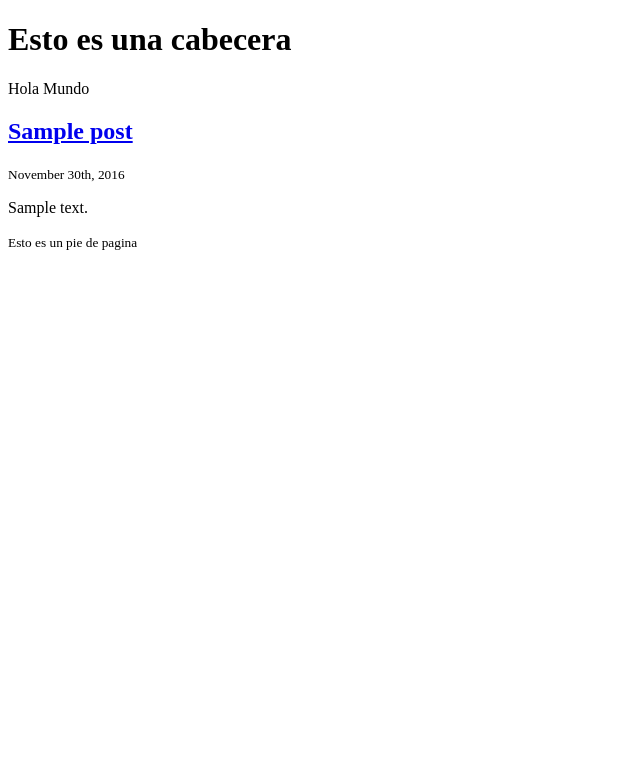
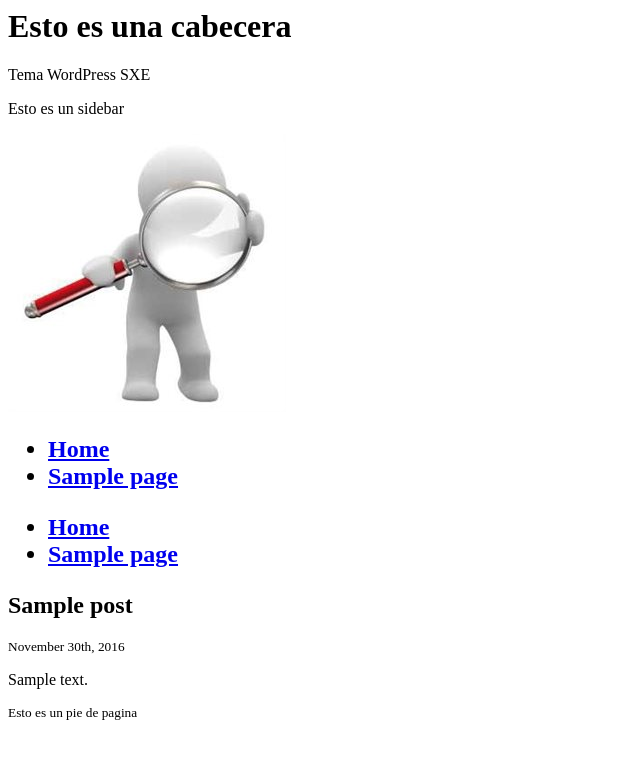
Before and after one commit to YasminLago/TemaWordPress, a WordPress theme: template temadesdecero/index.php in a window 1280 px wide. Shown: the top 759 px of the page, without its empty margins (0-640 px from the left). Run offline with PHP 8.4 and a stand-in for WordPress, Linux system fonts and the light colour scheme; the site name, menu and one post (Sample post) are stand-ins, and other content is empty.

Commit message:
Varios cambios

```diff
--- /dev/null
+++ b/temadesdecero/functions.php
@@ -0,0 +1,23 @@
+<html>
+<div class = "wid" id = "sidebar">
+<?php
+//We hook our action on widgets_init
+add_action('widgets_init','jplana_widgets_init');
+
+function jplana_widgets_init(){
+    $args = array(
+        'name'          => 'Header Widget Zone',
+        'id'            => 'header-widget-zone',
+        'description'   => '',
+        'before_widget' => '<div class="side-nav header-widget-zone">',
+        'after_widget'  => '</div>',
+        'before_title'  => '<h2 class="widgettitle">',
+        'after_title'   => '</h2>' );
+    register_sidebar($args);
+}
+?>
+
+
+
+</div>
+</html>
--- a/temadesdecero/header.php
+++ b/temadesdecero/header.php
@@ -1,6 +1,6 @@
 <!DOCTYPE html>
 <html>
    <body>
-      <h1>Esto es una cabecera</h1>
+      <h1 id ="cabecera">Esto es una cabecera</h1>
    </body>
 </html>
--- a/temadesdecero/index.php
+++ b/temadesdecero/index.php
@@ -3,19 +3,42 @@
 <?php
 get_header();
 ?>
-
 <html>
    <head>
       <title>Primer tema de Wordpress</title>
    </head>
+
    <body>
+      <p>Tema WordPress SXE</p>
 
-   <p>Hola Mundo</p>
+       <?php
+       get_sidebar('ejemplo');
+       ?>
 
       <h2 id="post-<?php the_ID(); ?>">
+      <a href="<?php the_permalink() ?>" rel="bookmark" title="Permanent Link to <?php the_title(); ?>">
       <a href="<?php the_permalink() ?>" rel="bookmark" title="Permanent Link to <?php the_title_attribute(); ?>">
-   <?php the_title(); ?></a></h2>
-   <small><?php the_time('F jS, Y') ?> <!-- by <?php the_author() ?> --></small>
+
+
+
+      <?php
+      wp_nav_menu( array( 'menu' => 'Segundo Menú SXE' ) );
+      ?>
+
+      <?php
+      wp_nav_menu( array( 'menu' => 'Menú SXE' ) );
+      ?>
+
+
+      <?php
+      the_title();
+      ?></a></h2>
+      <small><?php
+      the_time('F jS, Y')
+      ?> <!-- by
+      <?php
+      the_author()
+      ?> --></small>
 
       <?php
       //phpinfo(); //Muestra la informacion sobre la version de php que se esta usando
@@ -31,9 +54,6 @@ get_header();
    </body>
 </html>
 
-
-
-
 <?php
 get_footer();
 ?>
--- /dev/null
+++ b/temadesdecero/page.php
@@ -0,0 +1 @@
+<h1>Esto es una pagina</</h1>
--- /dev/null
+++ b/temadesdecero/sidebar.php
@@ -0,0 +1,7 @@
+<html>
+   <body>
+      <p>Esto es un sidebar</p>
+   </body>
+</html>
+<img src="<?php echo get_template_directory_uri();?>/images/buscar.jpg">
+<?php if ( ! dynamic_sidebar( 'header-widget-zone' ) ) {} ?>
--- a/temadesdecero/style.css
+++ b/temadesdecero/style.css
@@ -13,3 +13,7 @@ Text Domain: twentythirteen
 This theme, like WordPress, is licensed under the GPL.
 Use it to make something cool, have fun, and share what you've learned with others.
 */
+
+#cabecera{
+    background-color: #ffc;
+}
```
Also changed, not shown: temadesdecero/404.php (added, +30 -0 lines), temadesdecero/single.php (added, +7 -0 lines), temadesdecero/footer.php (line endings or trailing spaces), temadesdecero/images/404.jpg (added), temadesdecero/images/buscar.jpg (added). Lines whose indentation alone changed are shown as unchanged.
